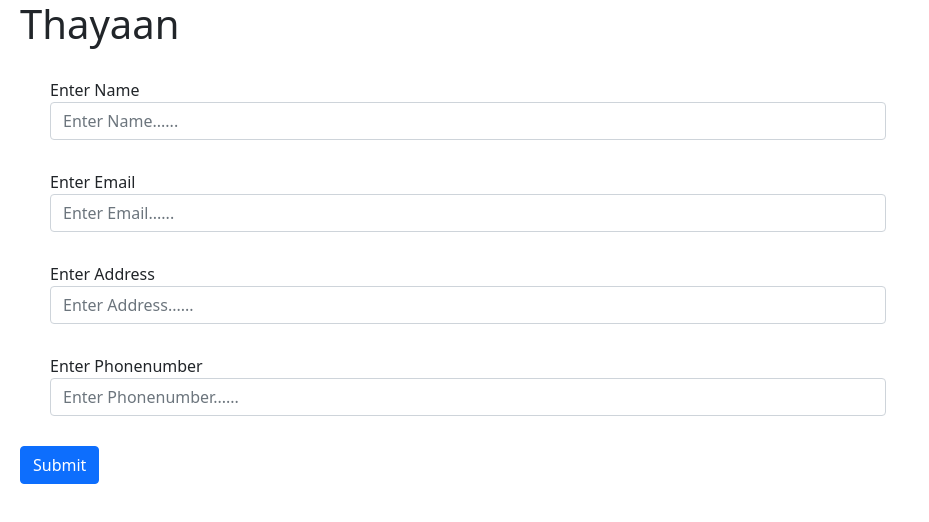
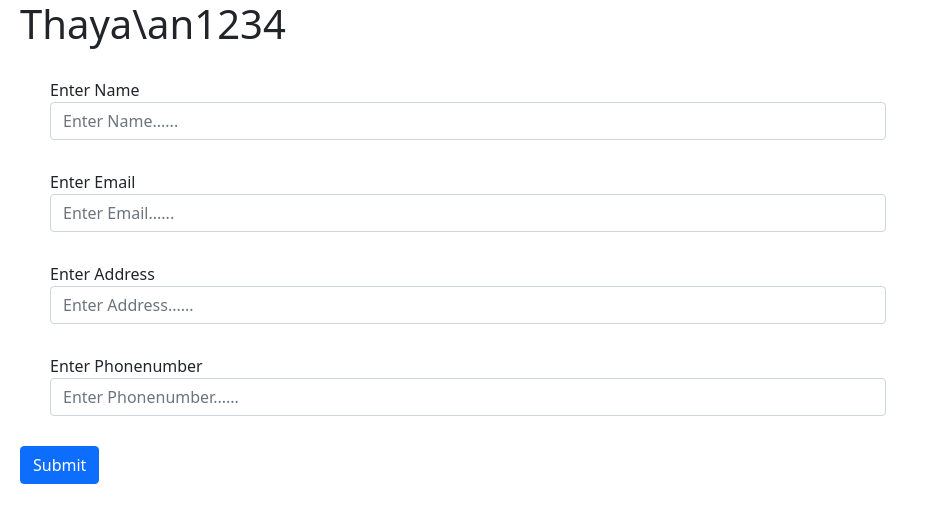
Before and after one commit to Thayaan1998/Tution-Class, a React (Create React App) app: page /addCustomer in a window 1280 px wide. Shown: the top 522 px of the page, without its empty margins (0-929 px from the left). Built offline with nearby package versions, Linux system fonts and the light colour scheme.

Commit message:
fouth commit

```diff
--- a/src/pages/AddCustomer.js
+++ b/src/pages/AddCustomer.js
@@ -67,7 +67,7 @@ const AddCustomer = () => {
             style={{ marginLeft: '20px', width: '70%' }}
 
         >
-            <h1>Thayaan</h1>
+            <h1>Thaya\an1234</h1>
             <form onSubmit={handleSubmit} autoComplete="off">
                 <div class="form-group" style={{ margin: '30px' }}>
                     <label for="inputName">Enter Name</label>
```
